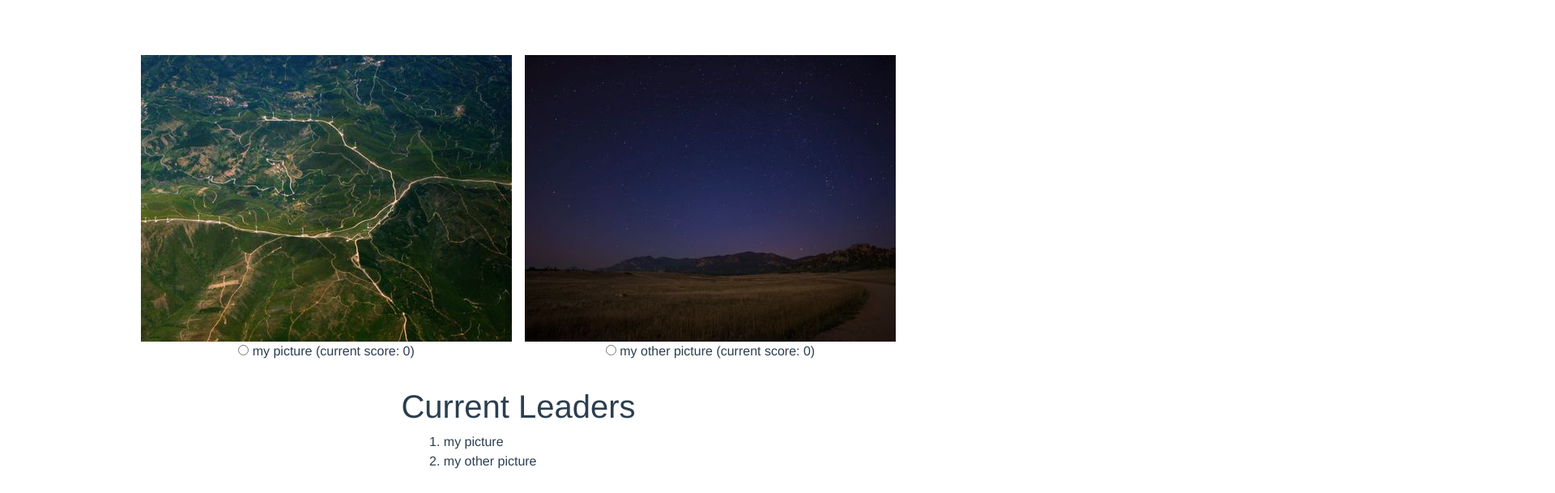
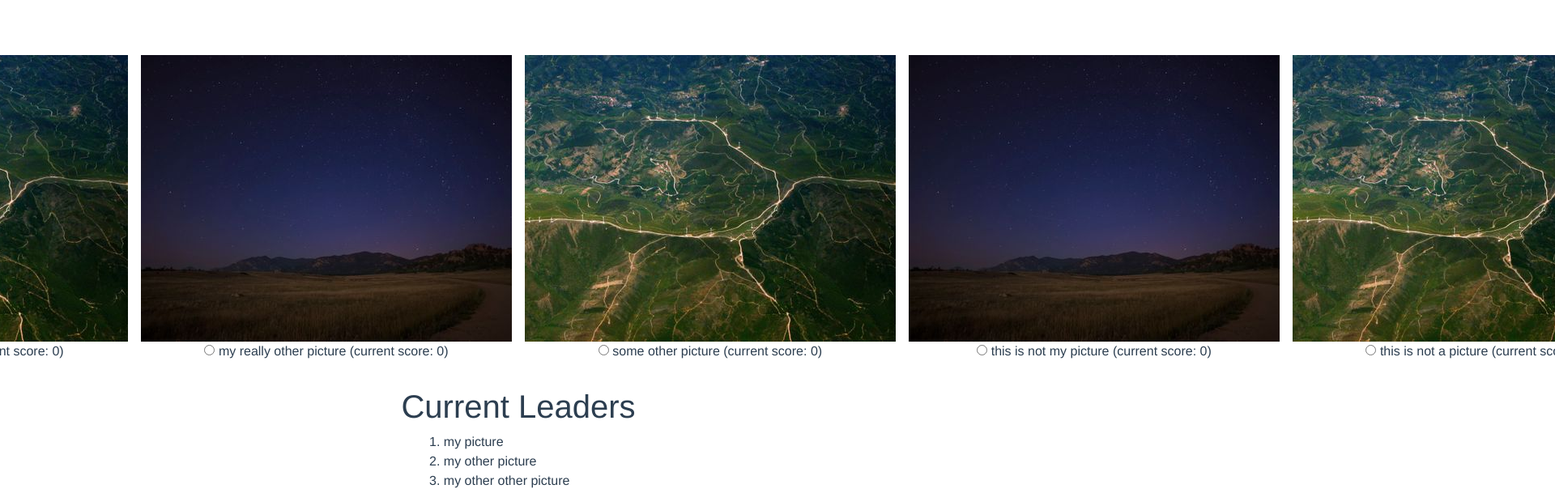
Before and after one commit to chrisminnick/vuemaster, a Vue app: page / in a window 1280 px wide. Shown: the top 609 px of the page at 81% size, 1920 px wide, since content can reach past the window. Built offline with nearby package versions, Linux system fonts and the light colour scheme.

Commit message:
added more data

```diff
--- a/src/App.vue
+++ b/src/App.vue
@@ -30,7 +30,13 @@ export default {
       return {
           views: [
               {title: 'my picture', imgUrl: 'picture1.jpeg', id: '1', currentScore: 0},
-              {title: 'my other picture', imgUrl: 'picture2.jpeg', id: '4',  currentScore: 0}
+              {title: 'my other picture', imgUrl: 'picture2.jpeg', id: '2',  currentScore: 0},
+              {title: 'my other other picture', imgUrl: 'picture1.jpeg', id: '3', currentScore: 0},
+              {title: 'my really other picture', imgUrl: 'picture2.jpeg', id: '4',  currentScore: 0},
+              {title: 'some other picture', imgUrl: 'picture1.jpeg', id: '5', currentScore: 0},
+              {title: 'this is not my picture', imgUrl: 'picture2.jpeg', id: '6',  currentScore: 0},
+              {title: 'this is not a picture', imgUrl: 'picture1.jpeg', id: '7', currentScore: 0},
+              {title: 'this is a great picture', imgUrl: 'picture2.jpeg', id: '8',  currentScore: 0}
           ]
       }
   },
```
